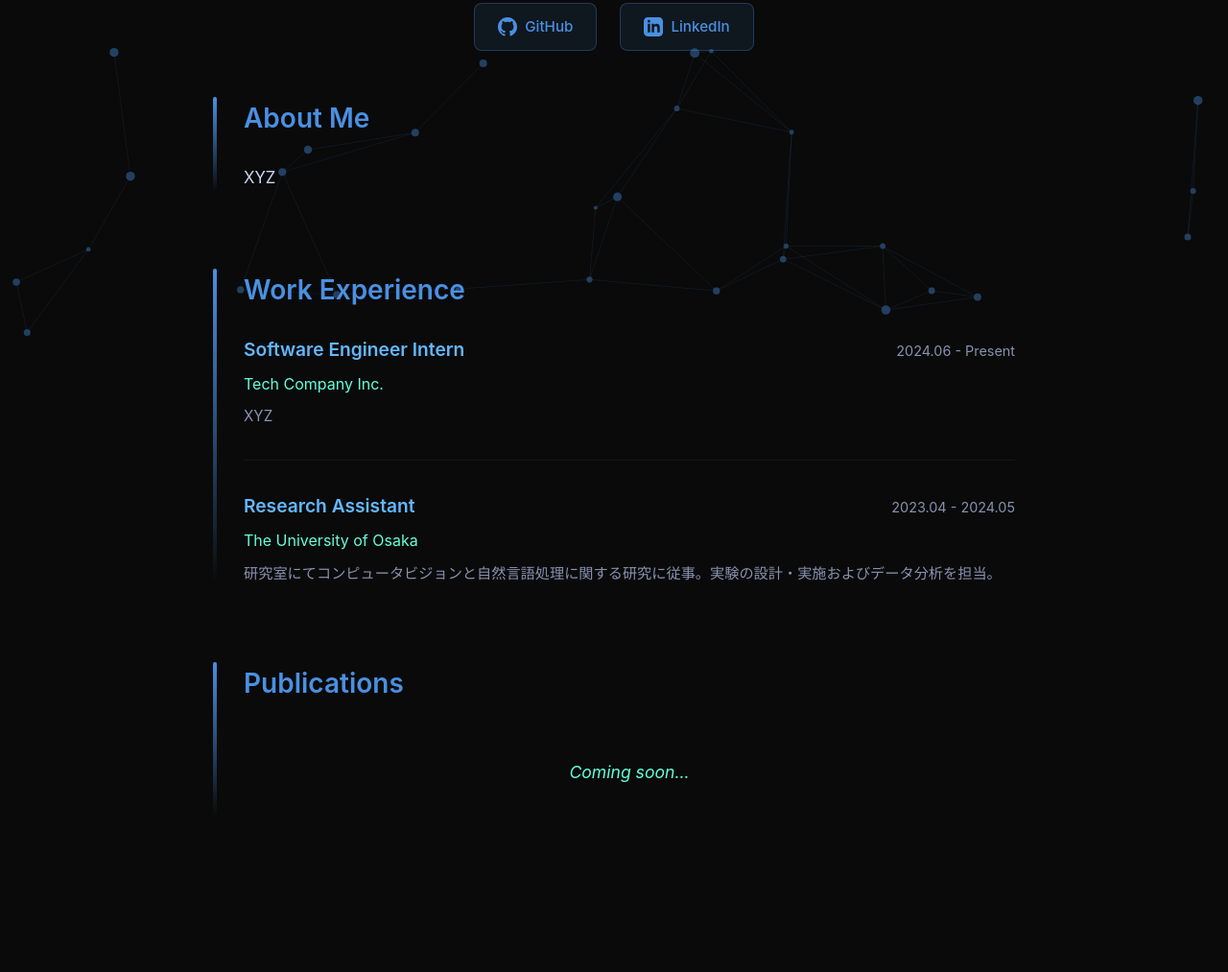
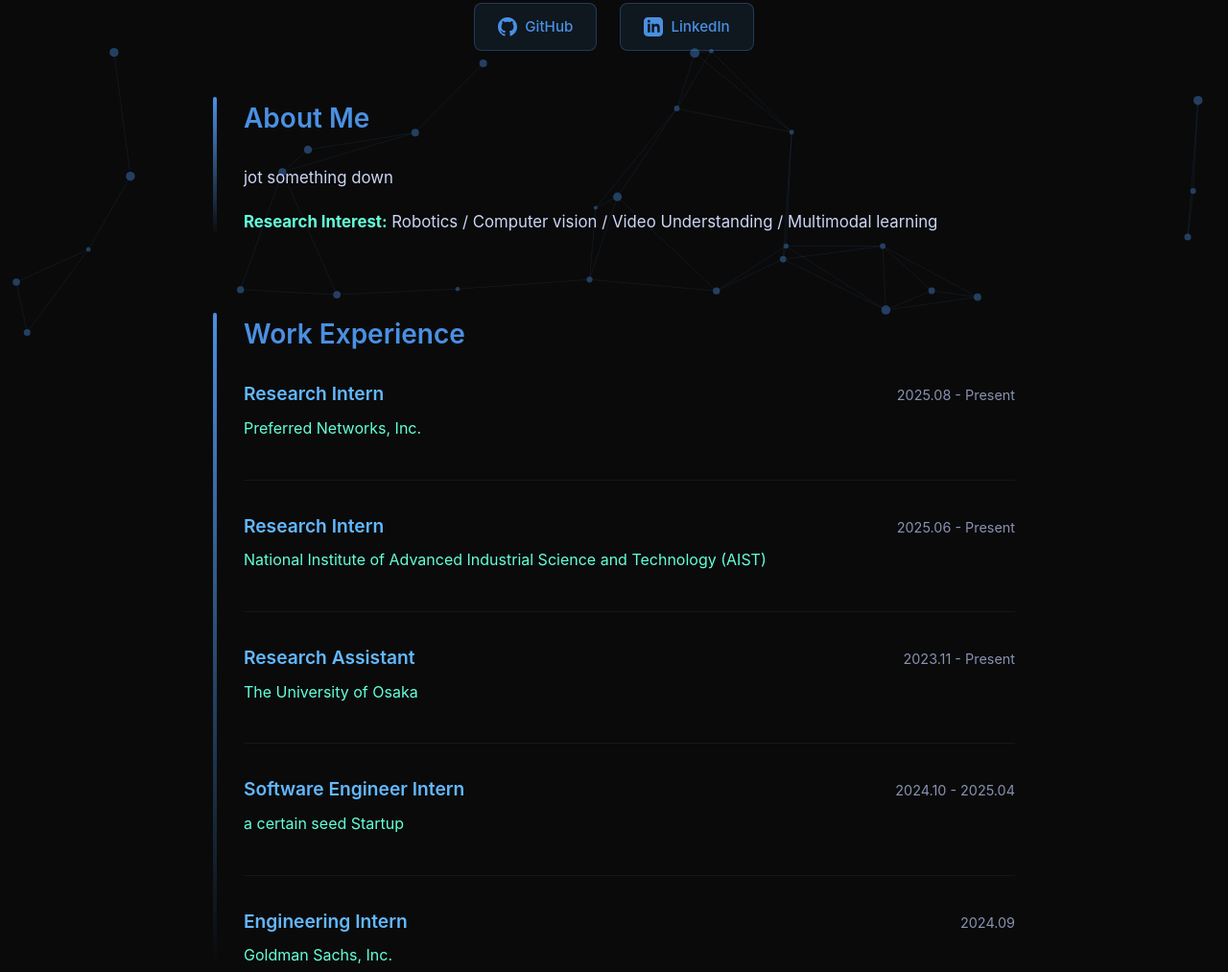
Before and after one commit to kiratoyoshihara/kira.net, a plain HTML site: page index.html in a window 1280 px wide. Shown: the part 407-1420 px from the top of the page at 96% size. Before the commit the page ends 1370 px from the top, so only its background shows below. Drawn offline with Linux system fonts and the light colour scheme.

Commit message:
Update work experience and about me sections
update about me

```diff
--- a/index.html
+++ b/index.html
@@ -248,7 +248,10 @@
         <section>
             <div class="section-content">
                 <h2>About Me</h2>
-                <p class="about-content">XYZ
+                <p class="about-content"> jot something down
+                <p class="about-content" style="margin-top: 1rem;">
+                    <strong style="color: #64ffda;">Research Interest:</strong> Robotics / Computer vision / Video Understanding / Multimodal learning
+                </p>
             </div>
         </section>
 
@@ -257,19 +260,43 @@
                 <h2>Work Experience</h2>
                 <div class="work-item">
                     <div class="work-header">
-                        <h3 class="work-title">Software Engineer Intern</h3>
-                        <span class="work-period">2024.06 - Present</span>
+                        <h3 class="work-title">Research Intern</h3>
+                        <span class="work-period">2025.08 - Present</span>
                     </div>
-                    <p class="work-company">Tech Company Inc.</p>
-                    <p class="work-description">XYZ</p>
+                    <p class="work-company">Preferred Networks, Inc.</p>
+                    <!-- <p class="work-description">XYZ</p> -->
+                </div>
+                <div class="work-item">
+                    <div class="work-header">
+                        <h3 class="work-title">Research Intern</h3>
+                        <span class="work-period">2025.06 - Present</span>
+                    </div>
+                    <p class="work-company">National Institute of Advanced Industrial Science and Technology (AIST)</p>
+                    <!-- <p class="work-description">XYZ</p> -->
                 </div>
                 <div class="work-item">
                     <div class="work-header">
                         <h3 class="work-title">Research Assistant</h3>
-                        <span class="work-period">2023.04 - 2024.05</span>
+                        <span class="work-period">2023.11 - Present</span>
                     </div>
                     <p class="work-company">The University of Osaka</p>
-                    <p class="work-description">研究室にてコンピュータビジョンと自然言語処理に関する研究に従事。実験の設計・実施およびデータ分析を担当。</p>
+                    <!-- <p class="work-description">XYZ</p> -->
+                </div>
+                <div class="work-item">
+                    <div class="work-header">
+                        <h3 class="work-title">Software Engineer Intern</h3>
+                        <span class="work-period">2024.10 - 2025.04</span>
+                    </div>
+                    <p class="work-company">a certain seed Startup</p>
+                    <!-- <p class="work-description">XYZ</p> -->
+                </div>
+                <div class="work-item">
+                    <div class="work-header">
+                        <h3 class="work-title">Engineering Intern</h3>
+                        <span class="work-period">2024.09</span>
+                    </div>
+                    <p class="work-company">Goldman Sachs, Inc.</p>
+                    <!-- <p class="work-description">XYZ</p> -->
                 </div>
             </div>
         </section>
```
